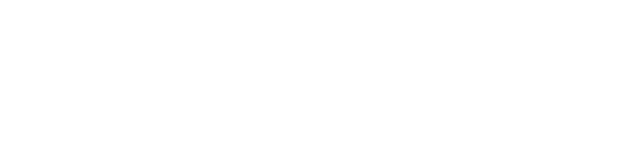
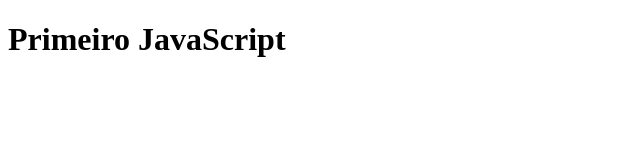
Before and after one commit to yasminbia8/ex001, a plain HTML site: page index.html in a window 1280 px wide. Shown: the whole page, without its empty margins (0-640 px from the left). Drawn offline with Linux system fonts and the light colour scheme.

Commit message:
Update index.html

```diff
--- a/index.html
+++ b/index.html
@@ -6,4 +6,11 @@
    <meta name="viewport"content="width=device-width, initial-scale=1.0">
    <title>Primeiro JS</title>
   </head>
-  <body
+  <body>
+   <body>
+  <h1>Primeiro JavaScript</h1>
+  <script>
+  window.alert('Olá,Mundo!')
+    </script>
+    <body>
+     </html>
```
